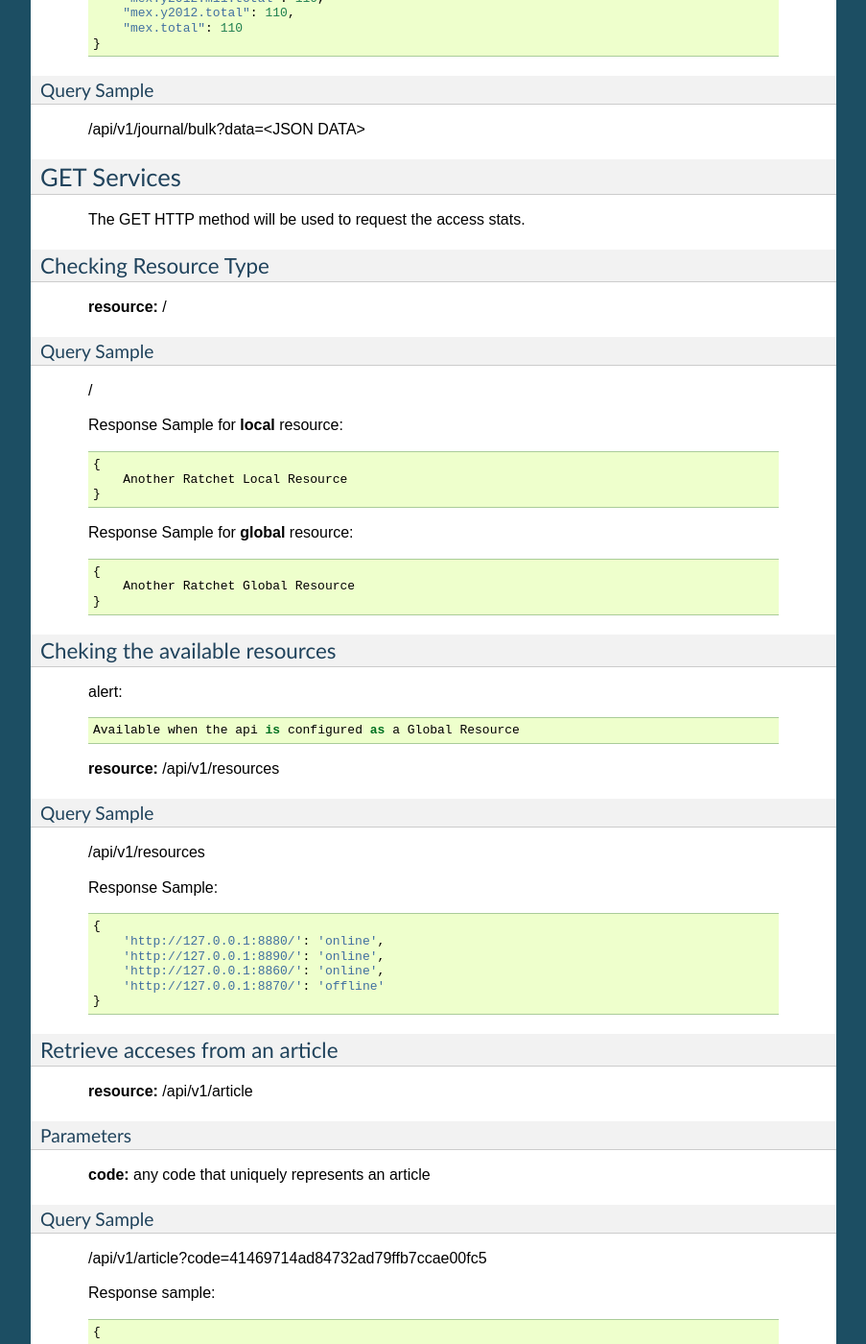
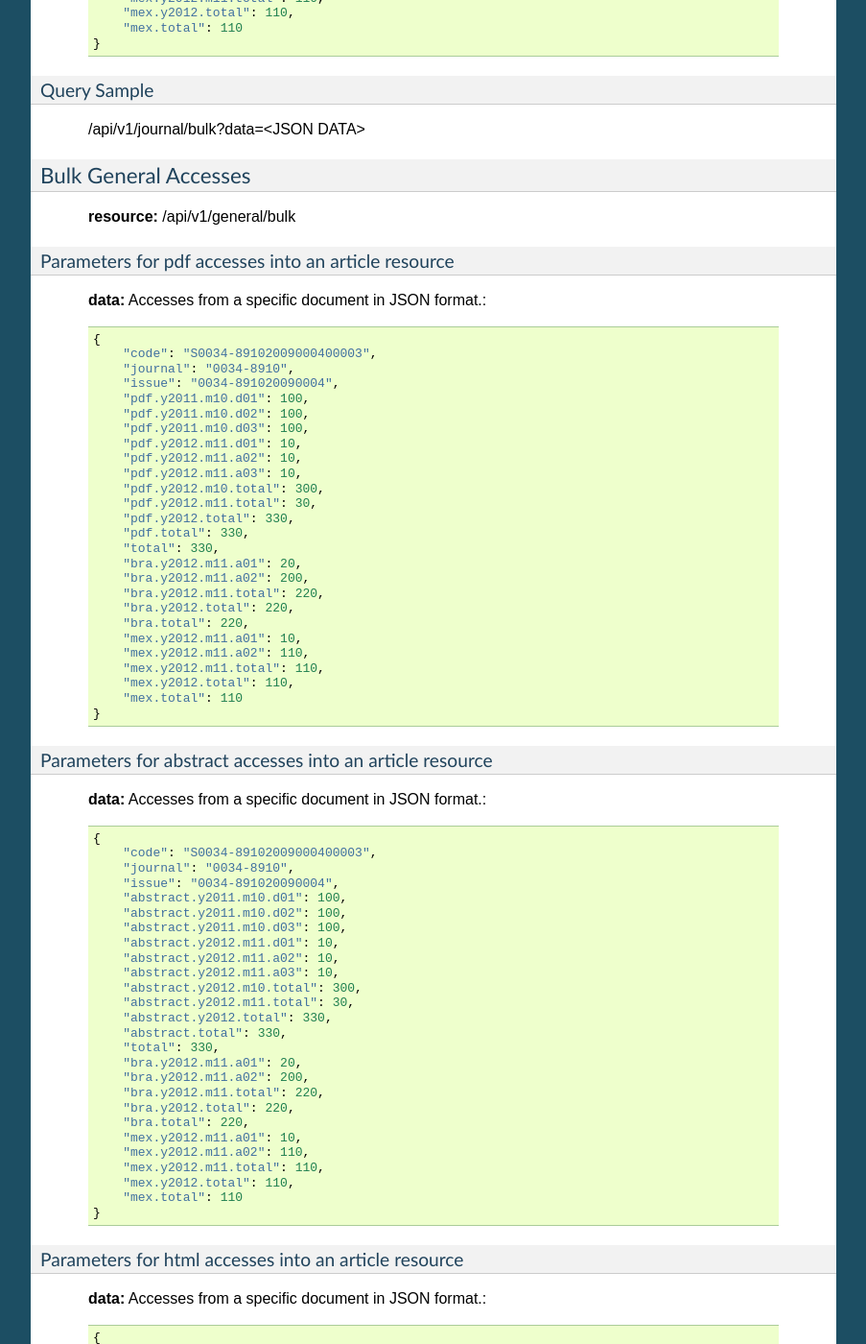
Before and after one commit to scieloorg/ratchet, a Sphinx documentation site: the page built from docs/api.rst, in a window 1280 px wide and 1400 px high, scrolled down 4541 px. Shown: the whole window at 96% size, without its empty margins (198-1101 px from the left). Built offline with Sphinx 7.4.7, drawn with Linux system fonts in a browser that asks for light colours; some of the changed text lies outside the part shown.

Commit message:
Ajustes de docs

```diff
--- a/docs/api.rst
+++ b/docs/api.rst
@@ -281,6 +281,146 @@ Query Sample
 
     /api/v1/journal/bulk?data=<JSON DATA>
 
+
+---------------------
+Bulk General Accesses
+---------------------
+
+    **resource:** /api/v1/general/bulk
+
+Parameters for pdf accesses into an article resource
+-----------------------------------------------------
+
+    **data:** Accesses from a specific document in JSON format.::
+
+        {
+            "code": "S0034-89102009000400003",
+            "journal": "0034-8910",
+            "issue": "0034-891020090004",
+            "pdf.y2011.m10.d01": 100,
+            "pdf.y2011.m10.d02": 100,
+            "pdf.y2011.m10.d03": 100,
+            "pdf.y2012.m11.d01": 10,
+            "pdf.y2012.m11.a02": 10,
+            "pdf.y2012.m11.a03": 10,
+            "pdf.y2012.m10.total": 300,
+            "pdf.y2012.m11.total": 30,
+            "pdf.y2012.total": 330,
+            "pdf.total": 330,
+            "total": 330,
+            "bra.y2012.m11.a01": 20,
+            "bra.y2012.m11.a02": 200,
+            "bra.y2012.m11.total": 220,
+            "bra.y2012.total": 220,
+            "bra.total": 220,
+            "mex.y2012.m11.a01": 10,
+            "mex.y2012.m11.a02": 110,
+            "mex.y2012.m11.total": 110,
+            "mex.y2012.total": 110,
+            "mex.total": 110
+        }
+
+Parameters for abstract accesses into an article resource
+---------------------------------------------------------
+
+    **data:** Accesses from a specific document in JSON format.::
+
+        {
+            "code": "S0034-89102009000400003",
+            "journal": "0034-8910",
+            "issue": "0034-891020090004",
+            "abstract.y2011.m10.d01": 100,
+            "abstract.y2011.m10.d02": 100,
+            "abstract.y2011.m10.d03": 100,
+            "abstract.y2012.m11.d01": 10,
+            "abstract.y2012.m11.a02": 10,
+            "abstract.y2012.m11.a03": 10,
+            "abstract.y2012.m10.total": 300,
+            "abstract.y2012.m11.total": 30,
+            "abstract.y2012.total": 330,
+            "abstract.total": 330,
+            "total": 330,
+            "bra.y2012.m11.a01": 20,
+            "bra.y2012.m11.a02": 200,
+            "bra.y2012.m11.total": 220,
+            "bra.y2012.total": 220,
+            "bra.total": 220,
+            "mex.y2012.m11.a01": 10,
+            "mex.y2012.m11.a02": 110,
+            "mex.y2012.m11.total": 110,
+            "mex.y2012.total": 110,
+            "mex.total": 110
+        }
+
+Parameters for html accesses into an article resource
+-----------------------------------------------------
+
+    **data:** Accesses from a specific document in JSON format.::
+
+        {
+            "code": "S0034-89102009000400003",
+            "journal": "0034-8910",
+            "issue": "0034-891020090004",
+            "html.y2011.m10.d01": 100,
+            "html.y2011.m10.d02": 100,
+            "html.y2011.m10.d03": 100,
+            "html.y2012.m11.d01": 10,
+            "html.y2012.m11.a02": 10,
+            "html.y2012.m11.a03": 10,
+            "html.y2012.m10.total": 300,
+            "html.y2012.m11.total": 30,
+            "html.y2012.total": 330,
+            "html.total": 330,
+            "total": 330,
+            "bra.y2012.m11.a01": 20,
+            "bra.y2012.m11.a02": 200,
+            "bra.y2012.m11.total": 220,
+            "bra.y2012.total": 220,
+            "bra.total": 220,
+            "mex.y2012.m11.a01": 10,
+            "mex.y2012.m11.a02": 110,
+            "mex.y2012.m11.total": 110,
+            "mex.y2012.total": 110,
+            "mex.total": 110
+        }
+
+Parameters for other accesses into an article resource
+------------------------------------------------------
+
+    **data:** Accesses from a specific document in JSON format.::
+
+        {
+            "code": "S0034-89102009000400003",
+            "journal": "0034-8910",
+            "issue": "0034-891020090004",
+            "other.y2011.m10.d01": 100,
+            "other.y2011.m10.d02": 100,
+            "other.y2011.m10.d03": 100,
+            "other.y2012.m11.d01": 10,
+            "other.y2012.m11.a02": 10,
+            "other.y2012.m11.a03": 10,
+            "other.y2012.m10.total": 300,
+            "other.y2012.m11.total": 30,
+            "other.y2012.total": 330,
+            "other.total": 330,
+            "total": 330,
+            "bra.y2012.m11.a01": 20,
+            "bra.y2012.m11.a02": 200,
+            "bra.y2012.m11.total": 220,
+            "bra.y2012.total": 220,
+            "bra.total": 220,
+            "mex.y2012.m11.a01": 10,
+            "mex.y2012.m11.a02": 110,
+            "mex.y2012.m11.total": 110,
+            "mex.y2012.total": 110,
+            "mex.total": 110
+        }
+
+Query Sample
+------------
+
+    /api/v1/journal/bulk?data=<JSON DATA>
+
 GET Services
 ============
 
```
Also changed, not shown: 1 other file.
